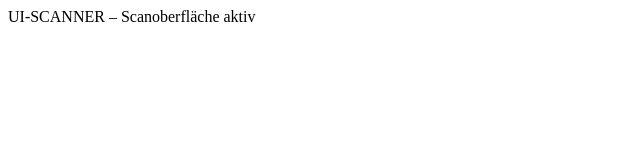
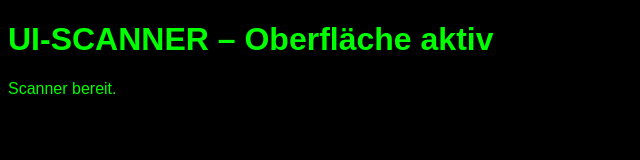
Before and after one commit to iki1uc/COUNT, a plain HTML site: page UI-SCANNER.html in a window 1280 px wide. Shown: the whole page, without its empty margins (0-640 px from the left). Drawn offline with Linux system fonts and the light colour scheme.

Commit message:
Update UI-SCANNER.html

```diff
--- a/UI-SCANNER.html
+++ b/UI-SCANNER.html
@@ -1,4 +1,19 @@
+<!DOCTYPE html>
+<html>
+<head>
+<meta charset="UTF-8">
+<title>UI‑SCANNER</title>
+<style>
+  body { background:#000; color:#0f0; font-family:Arial; }
+</style>
+</head>
+
 <body id="UI-SCANNER"
       data-iki="phase:omelett; einstieg:ui; inhalt:scanner; start:start2;">
-  UI-SCANNER – Scanoberfläche aktiv
+
+<h1>UI‑SCANNER – Oberfläche aktiv</h1>
+
+<p>Scanner bereit.</p>
+
 </body>
+</html>
```
